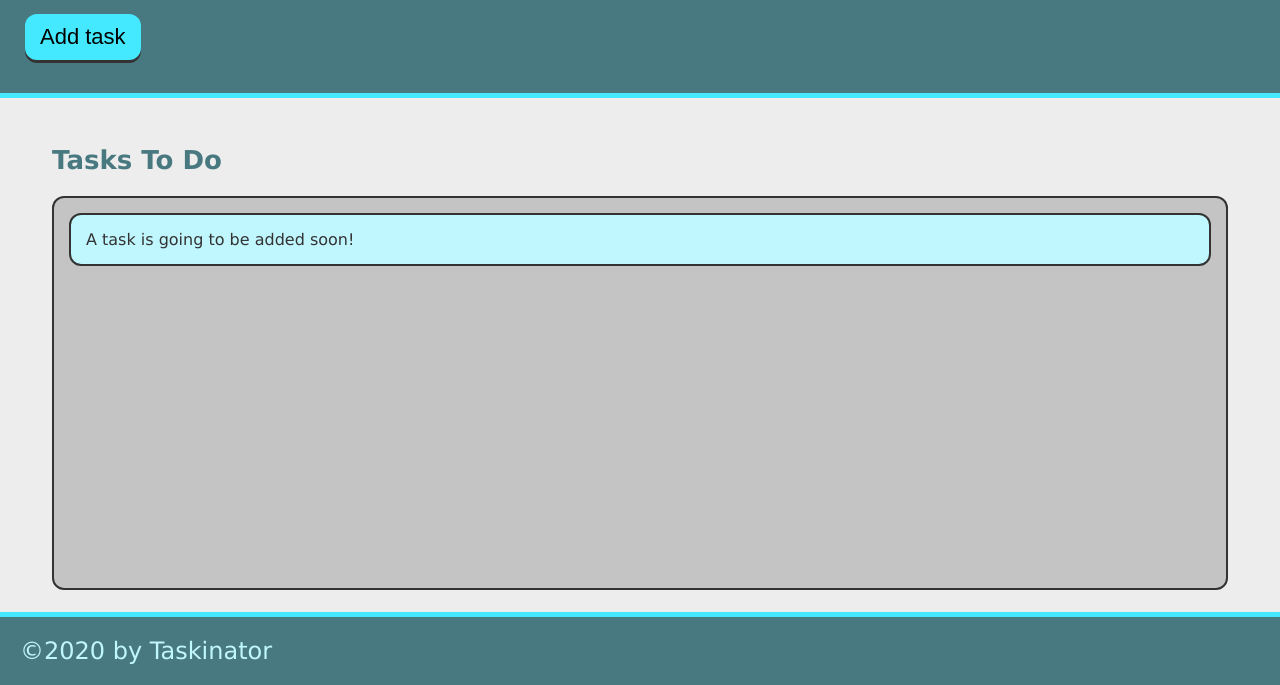
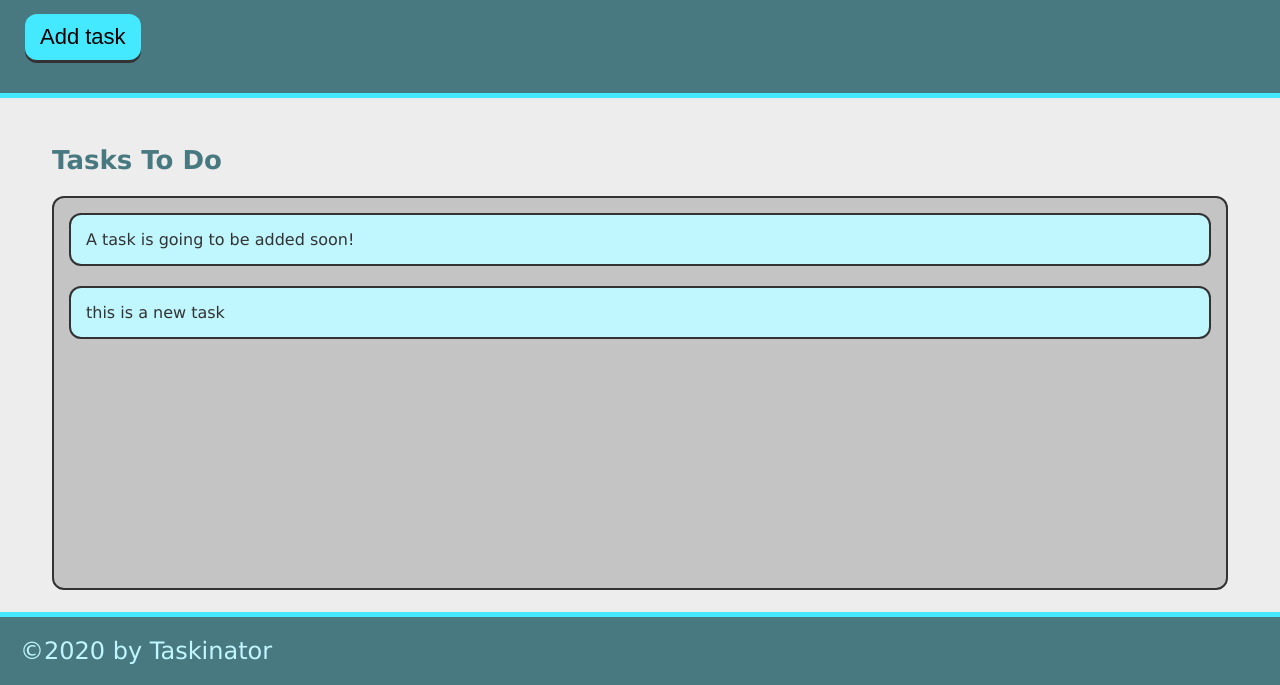
Before and after one commit to Darolo13/taskinator, a plain HTML site: page index.html in a window 1280 px wide. Both pictures are taken after a click on the button "Add task". Shown: the part 115-800 px from the top of the page. Drawn offline with Linux system fonts and the light colour scheme.

Commit message:
add ability to add task

```diff
--- a/assets/js/script.js
+++ b/assets/js/script.js
@@ -0,0 +1,11 @@
+var buttonEl = document.querySelector("#save-task");
+var tasksToDoEl =document.querySelector("#tasks-to-do");
+
+var createTaskHandler = function() {
+    var listItemEl = document.createElement("li");
+    listItemEl.className = "task-item";
+    listItemEl.textContent = "this is a new task";
+    tasksToDoEl.appendChild(listItemEl);
+};
+
+buttonEl.addEventListener("click", createTaskHandler);
--- a/index.html
+++ b/index.html
@@ -13,13 +13,13 @@
     <header>
         <h1 class="page-title"> Taskinator </h1>
         <p> Click the button below to add a new task! </p>
-        <button class="btn"> Add task </button>
+        <button class="btn" id="save-task" > Add task </button>
     </header>
 
     <main class="page-content">
         <section class="task-list-wrapper">
             <h2 class="list-title"> Tasks To Do </h2>
-            <ul class="task-list">
+            <ul class="task-list" id="tasks-to-do">
                 <li class="task-item"> A task is going to be added soon! </li>
             </ul>
         </section>
```
